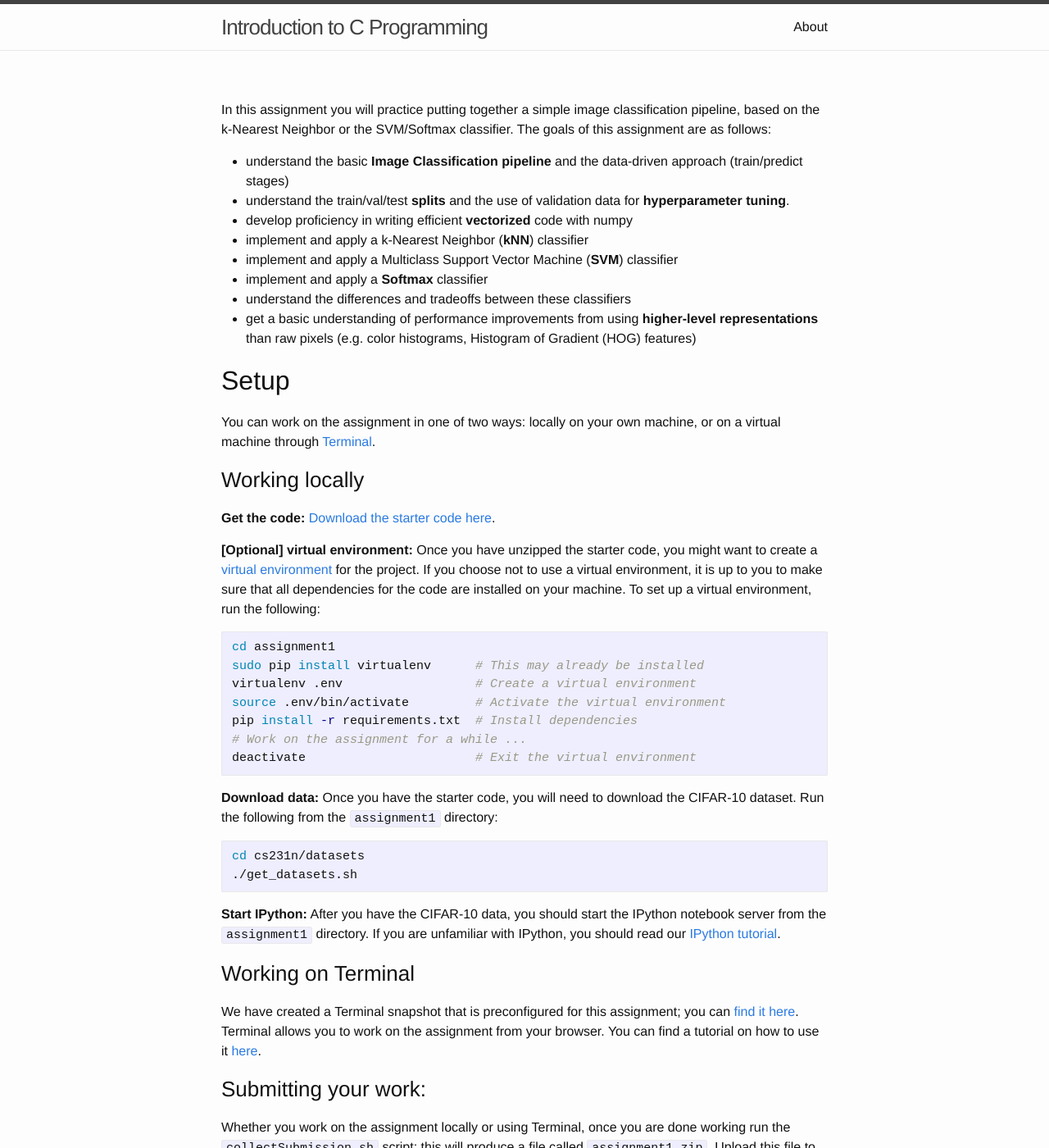
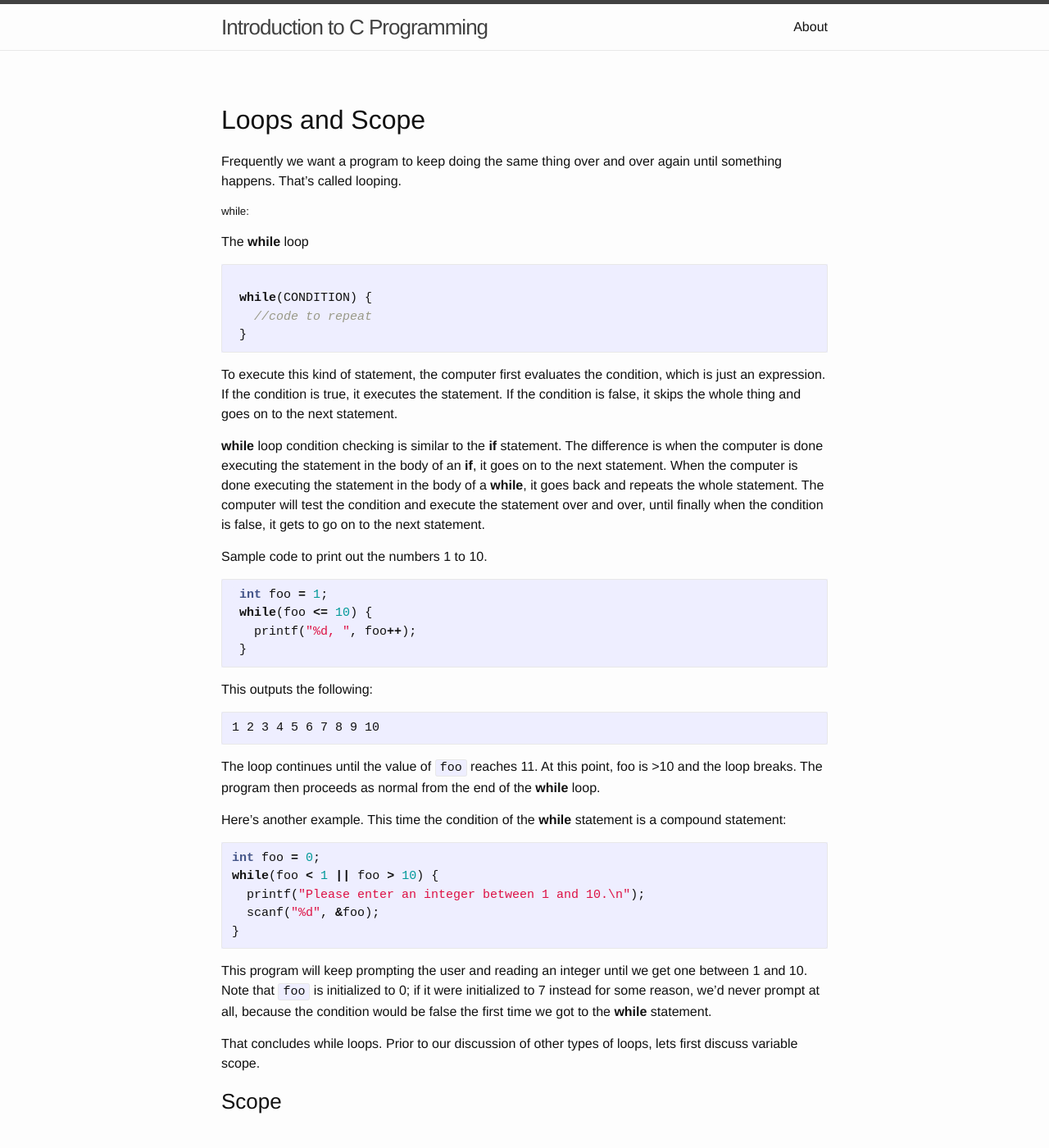
Before and after one commit to jhoward/jhoward.github.io, a Jekyll site: the page built from lec_04.md, in a window 1280 px wide and 1400 px high. Shown: the whole window at 82% size. Built offline with Jekyll 4.4.1, drawn with Linux system fonts in a browser that asks for light colours; Markdown is read by kramdown in place of the engine named in the settings; some of the changed text lies outside the part shown.

Commit message:
Working on lecture 4.

````diff
--- a/lec_04.md
+++ b/lec_04.md
@@ -4,87 +4,69 @@ mathjax: true
 permalink: /lec04/
 ---
 
-In this assignment you will practice putting together a simple image classification pipeline, based on the k-Nearest Neighbor or the SVM/Softmax classifier. The goals of this assignment are as follows:
+## Loops and Scope
 
-- understand the basic **Image Classification pipeline** and the data-driven approach (train/predict stages)
-- understand the train/val/test **splits** and the use of validation data for **hyperparameter tuning**.
-- develop proficiency in writing efficient **vectorized** code with numpy
-- implement and apply a k-Nearest Neighbor (**kNN**) classifier
-- implement and apply a Multiclass Support Vector Machine (**SVM**) classifier
-- implement and apply a **Softmax** classifier
-- understand the differences and tradeoffs between these classifiers
-- get a basic understanding of performance improvements from using **higher-level representations** than raw pixels (e.g. color histograms, Histogram of Gradient (HOG) features)
+Frequently we want a program to keep doing the same thing over and over again until something happens.  That's called looping.
 
-## Setup
-You can work on the assignment in one of two ways: locally on your own machine, or on a virtual machine
-through [Terminal](https://www.terminal.com/).
+##### while:
 
-### Working locally
-**Get the code:**
-[Download the starter code here](http://vision.stanford.edu/teaching/cs231n/assignment1.zip).
+The **while** loop
 
-**[Optional] virtual environment:**
-Once you have unzipped the starter code, you might want to create a
-[virtual environment](http://docs.python-guide.org/en/latest/dev/virtualenvs/)
-for the project. If you choose not to use a virtual environment, it is up to you
-to make sure that all dependencies for the code are installed on your machine.
-To set up a virtual environment, run the following:
+ ```c
+
+ while(CONDITION) {
+   //code to repeat
+ }
+ ```
+
+ To execute this kind of statement, the computer first evaluates the
+ condition, which is just an expression.  If the condition is true, it
+ executes the statement.  If the condition is false, it skips the whole
+ thing and goes on to the next statement.
+
+ **while** loop condition checking is similar to the **if** statement.  The difference is
+when the computer is done executing the statement in the body of an **if**, it
+ goes on to the next statement.  When the computer is done executing the
+ statement in the body of a **while**, it goes back and repeats the
+ whole statement.  The computer will test the condition and execute the
+ statement over and over, until finally when the condition is false, it
+ gets to go on to the next statement.
+
+ Sample code to print out the numbers 1 to 10.
+
+ ```c
+ int foo = 1;
+ while(foo <= 10) {
+   printf("%d, ", foo++);
+ }
+ ```
+
+This outputs the following:
 
 ```bash
-cd assignment1
-sudo pip install virtualenv      # This may already be installed
-virtualenv .env                  # Create a virtual environment
-source .env/bin/activate         # Activate the virtual environment
-pip install -r requirements.txt  # Install dependencies
-# Work on the assignment for a while ...
-deactivate                       # Exit the virtual environment
+1 2 3 4 5 6 7 8 9 10
 ```
 
-**Download data:**
-Once you have the starter code, you will need to download the CIFAR-10 dataset.
-Run the following from the `assignment1` directory:
+The loop continues until the value of `foo` reaches 11.  At this point, foo is >10 and the loop breaks.  The program then proceeds as normal from the end of the **while** loop.
 
-```bash
-cd cs231n/datasets
-./get_datasets.sh
+
+Here's another example.  This time the condition of the **while** statement
+is a compound statement:
+
+```c
+int foo = 0;
+while(foo < 1 || foo > 10) {
+  printf("Please enter an integer between 1 and 10.\n");
+  scanf("%d", &foo);
+}
 ```
 
-**Start IPython:**
-After you have the CIFAR-10 data, you should start the IPython notebook server from the
-`assignment1` directory. If you are unfamiliar with IPython, you should read our
-[IPython tutorial](/ipython-tutorial).
+This program will keep prompting the user and reading an integer until we
+get one between 1 and 10.  Note that `foo` is initialized to 0; if it
+were initialized to 7 instead for some reason, we'd never prompt at
+all, because the condition would be false the first time we got to the
+ **while** statement.
 
-### Working on Terminal
-We have created a Terminal snapshot that is preconfigured for this assignment;
-you can [find it here](https://www.terminal.com/tiny/hUxP8UTMKa). Terminal allows you to work on the assignment from your browser. You can find a tutorial on how to use it [here](/terminal-tutorial).
+That concludes while loops.  Prior to our discussion of other types of loops, lets first discuss variable scope.
 
-### Submitting your work:
-Whether you work on the assignment locally or using Terminal, once you are done
-working run the `collectSubmission.sh` script; this will produce a file called
-`assignment1.zip`. Upload this file to your dropbox on
-[the coursework](https://coursework.stanford.edu/portal/site/W15-CS-231N-01/)
-page for the course.
-
-### Q1: k-Nearest Neighbor classifier (30 points)
-
-The IPython Notebook **knn.ipynb** will walk you through implementing the kNN classifier.
-
-### Q2: Training a Support Vector Machine (30 points)
-
-The IPython Notebook **svm.ipynb** will walk you through implementing the SVM classifier.
-
-### Q3: Implement a Softmax classifier (30 points)
-
-The IPython Notebook **softmax.ipynb** will walk you through implementing the Softmax classifier.
-
-### Q4: Higher Level Representations: Image Features (10 points)
-
-The IPython Notebook **features.ipynb** will walk you through this exercise, in which you will examine the improvements gained by using higher-level representations as opposed to using raw pixel values.
-
-### Q5: Bonus: Design your own features! (+10 points)
-
-In this assignment we provide you with Color Histograms and HOG features. To claim these bonus points, implement your own additional features from scratch, and using only numpy or scipy (no external dependencies). You will have to research different feature types to get ideas for what you might want to implement. Your new feature should help you improve the performance beyond what you got in Q4 if you wish to get these bonus points. If you come up with nice features we'll feature them in the lecture.
-
-### Q6: Cool Bonus: Do something extra! (+10 points)
-
-Implement, investigate or analyze something extra surrounding the topics in this assignment, and using the code you developed. For example, is there some other interesting question we could have asked? Is there any insightful visualization you can plot? Or maybe you can experiment with a spin on the loss function? If you try out something cool we'll give you points and might feature your results in the lecture.
+### Scope
````
